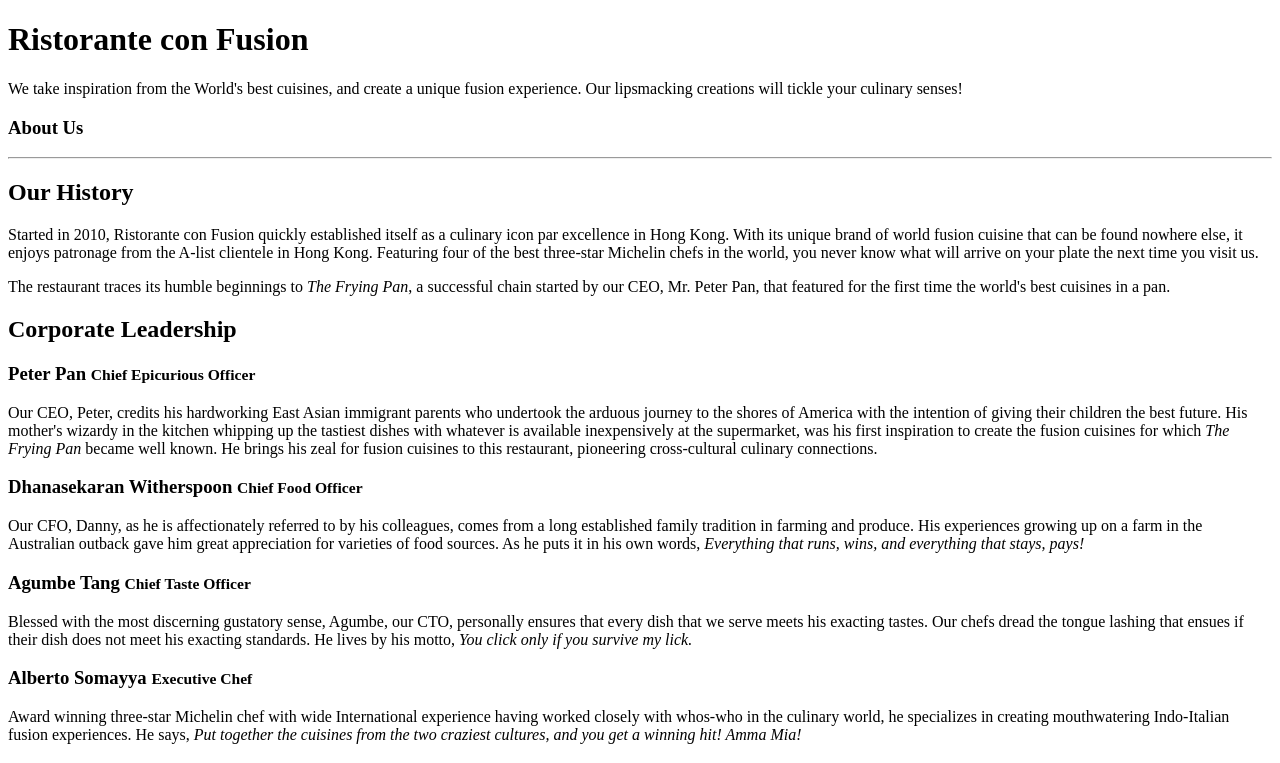
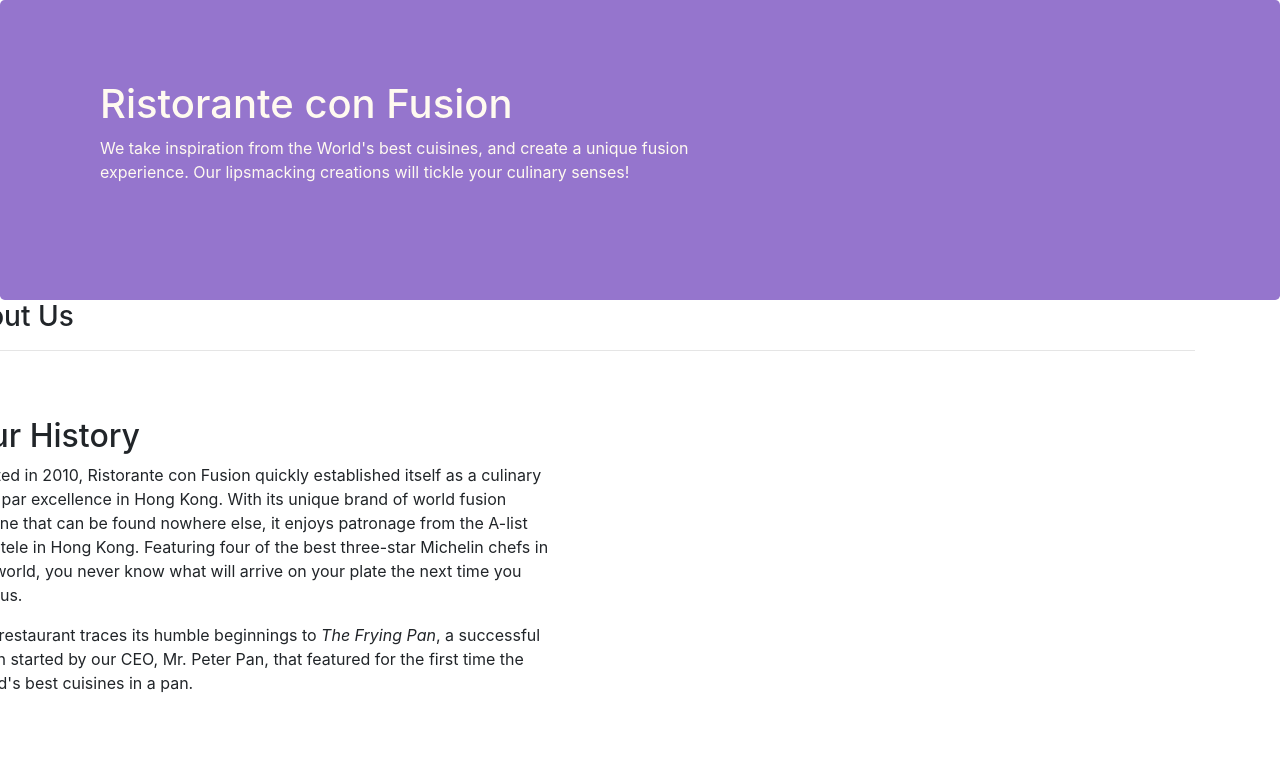
Before and after one commit to willymase/confusion, a website: page aboutus.html in a window 1280 px wide. Shown: the top 763 px of the page. Drawn offline with nearby package versions, Linux system fonts and the light colour scheme.

Commit message:
assignment commit 1

```diff
--- a/CSS/styles.css
+++ b/CSS/styles.css
@@ -1,13 +1,22 @@
 .row-header {
     margin: 0px auto;
-    padding: 0px auto;
+    padding: 10px 100px 30px 0px;
+
     }
 
+    .row-content1 {
+        margin-left: -150px;
+        text-align: left;
+    }
+
+
     .row-content {
-        margin: 0px auto;
+        margin: 0px;
         padding: 50px 0px 50px 0px;
+       margin-left: -150px;
         border-bottom: 1px ridge;
         min-height: 400px;
+        text-align: left;
     }
 
     .footer {
--- a/aboutus.html
+++ b/aboutus.html
@@ -2,8 +2,16 @@
 <html lang="en">
 
 <head>
+<!-- Required meta tags always come first -->
+<meta charset="utf-8">
+<meta name="viewport" content="width=device-width, initial-scale=1, shrink-to-fit=no">
+<meta http-equiv="x-ua-compatible" content="ie=edge">
 
-    <title>Ristorante Con Fusion: About Us</title>
+<!-- Bootstrap CSS -->
+<link rel="stylesheet" href="node_modules/bootstrap/dist/css/bootstrap.min.css">
+<link rel="stylesheet" href="css/styles.css">
+
+<title>Ristorante Con Fusion: About Us</title>
 
 </head>
 
@@ -12,9 +20,9 @@
     <header class="jumbotron">
         <div class="container">
             <div class="row row-header">
-                <div class="col-12 col-sm-6">
+                <div class="col-12 col-sm-8">
                     <h1>Ristorante con Fusion</h1>
-                    <p>We take inspiration from the World's best cuisines, and create a unique fusion experience. Our lipsmacking creations will tickle your culinary senses!</p>
+                    <p>We take inspiration from the World's best cuisines, and create a unique fusion experience. Our lipsmacking creations will tickle your culinary senses!<p>
                 </div>
                 <div class="col-12 col-sm">
                 </div>
@@ -22,16 +30,18 @@
         </div>
     </header>
 
-    <div>
-        <div>
-            <div>
+    <div class="container">
+        <div class="row row-content1" >
+            <div class="col-12 col-sm-12"</div>
+
                <h3>About Us</h3>
                <hr>
             </div>
         </div>
 
-        <div>
-            <div>
+        <div class="container">
+            <div class="row row-content" >
+                <div class="col-12 col-sm-6">
                 <h2>Our History</h2>
                 <p>Started in 2010, Ristorante con Fusion quickly established itself as a culinary icon par excellence in Hong Kong. With its unique brand of world fusion cuisine that can be found nowhere else, it enjoys patronage from the A-list clientele in Hong Kong.  Featuring four of the best three-star Michelin chefs in the world, you never know what will arrive on your plate the next time you visit us.</p>
                 <p>The restaurant traces its humble beginnings to <em>The Frying Pan</em>, a successful chain started by our CEO, Mr. Peter Pan, that featured for the first time the world's best cuisines in a pan.</p>
```
Also changed, not shown: index.html (+1 -1 lines).
